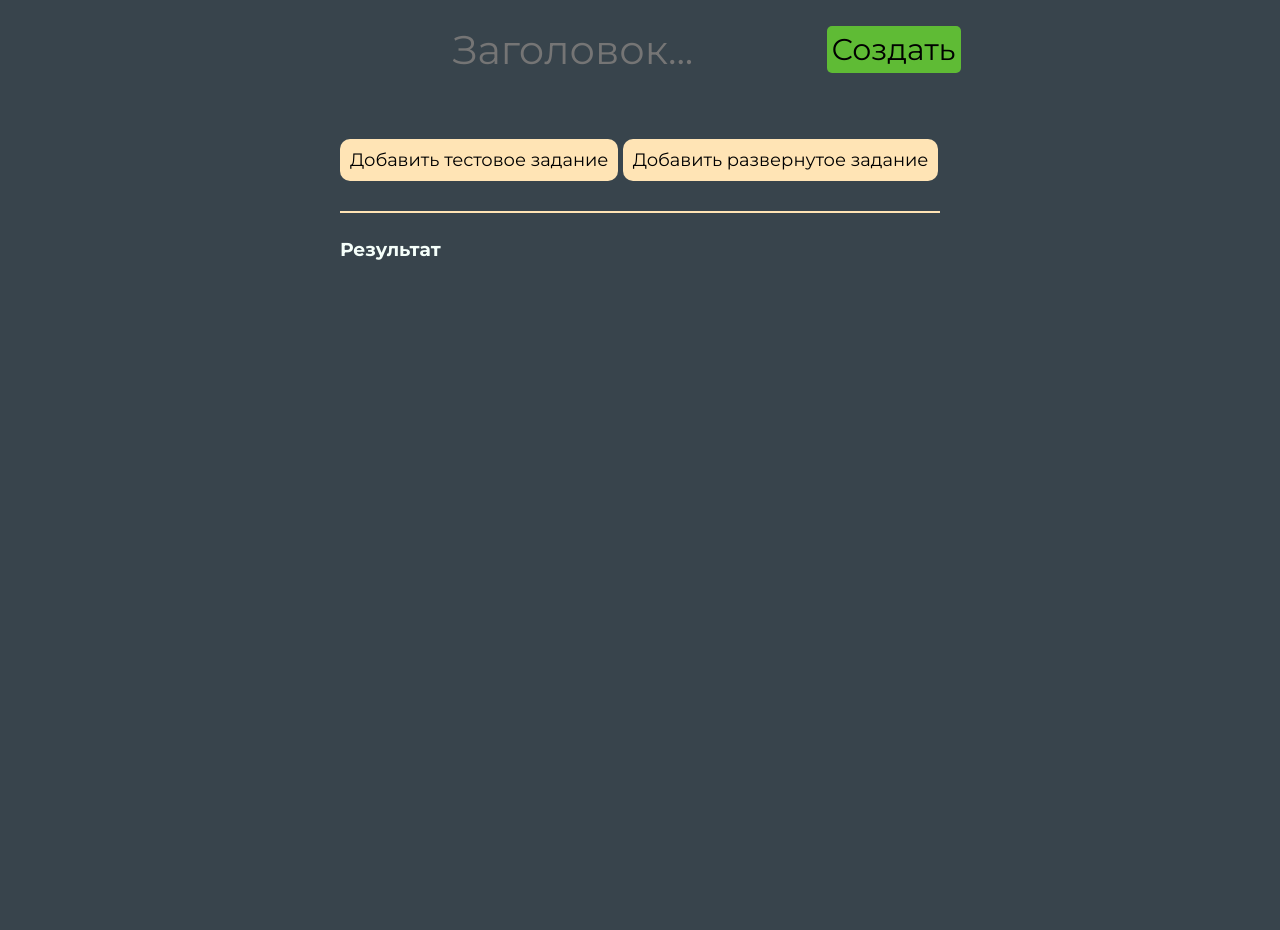
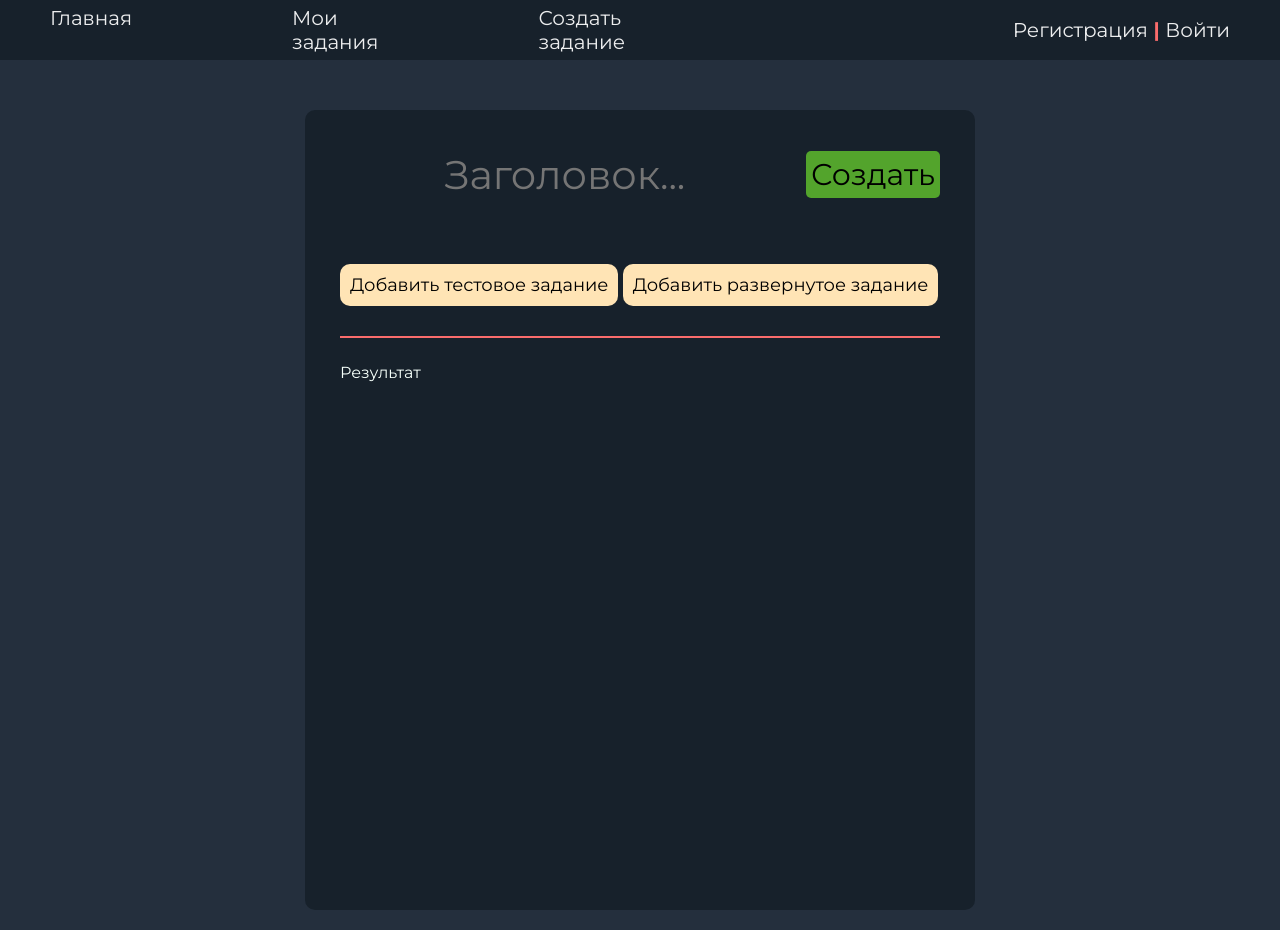
Before and after one commit to ZinixZay/Task_Tycoon_Web, a Django app: page /createtask/ in a window 1280 px wide. Before the commit the page ends 260 px from the top, so only its background shows below. Run offline with Django 4.2, Linux system fonts and the light colour scheme.

Commit message:
styles remake

```diff
--- a/task_tycoon/authentication/templates/authentication/index.html
+++ /dev/null
@@ -1,5 +0,0 @@
-{% extends 'authentication/base.html' %}
-
-{% block content %}
-    {{ user.is_authenticated }}
-{% endblock %}
--- a/task_tycoon/authentication/templates/authentication/login.html
+++ b/task_tycoon/authentication/templates/authentication/login.html
@@ -1,9 +1,9 @@
 {% extends 'authentication/base.html' %}
 
 {% block content %}
-    <form method="post">
+    <form class="login_form" method="post">
         {% csrf_token %}
         {{ form.as_p }}
-        <button type="submit">Войти</button>
+        <button class="submit_btn" type="submit">Войти</button>
     </form>
 {% endblock %}
--- a/task_tycoon/authentication/templates/authentication/registration.html
+++ b/task_tycoon/authentication/templates/authentication/registration.html
@@ -1,9 +1,9 @@
 {% extends 'authentication/base.html' %}
 
 {% block content %}
-    <form action="{% url 'registration' %}" method="post">
+    <form class='login_form' action="{% url 'registration' %}" method="post">
         {% csrf_token %}
         {{ form.as_p }}
-        <button type="submit">Зарегистрироваться</button>
+        <button class='submit_btn' type="submit">Зарегистрироваться</button>
     </form>
 {% endblock %}
--- a/task_tycoon/authentication/urls.py
+++ b/task_tycoon/authentication/urls.py
@@ -1,9 +1,8 @@
 from django.urls import path
-from .views import CreateUser, LoginUser, index, logout_user
+from .views import CreateUser, LoginUser, logout_user
 
 urlpatterns = [
     path('registration/', CreateUser.as_view(), name='registration'),
     path('login/', LoginUser.as_view(), name='login'),
     path('logout/', logout_user, name='logout'),
-    path('', index, name='home'),
 ]
--- /dev/null
+++ b/task_tycoon/tasks/static/tasks/css/reset_css.css
@@ -0,0 +1,89 @@
+/* Reset and base styles  */
+* {
+	padding: 0px;
+	margin: 0px;
+	border: none;
+}
+
+*,
+*::before,
+*::after {
+	box-sizing: border-box;
+}
+
+/* Links */
+
+a, a:link, a:visited  {
+    text-decoration: none;
+}
+
+a:hover  {
+    text-decoration: none;
+}
+
+/* Common */
+
+aside, nav, footer, header, section, main {
+	display: block;
+}
+
+h1, h2, h3, h4, h5, h6, p {
+    font-size: inherit;
+	font-weight: inherit;
+}
+
+ul, ul li {
+	list-style: none;
+}
+
+img {
+	vertical-align: top;
+}
+
+img, svg {
+	max-width: 100%;
+	height: auto;
+}
+
+address {
+  font-style: normal;
+}
+
+/* Form */
+
+input, textarea, button, select {
+	font-family: inherit;
+    font-size: inherit;
+    color: inherit;
+    background-color: transparent;
+}
+
+input::-ms-clear {
+	display: none;
+}
+
+button, input[type="submit"] {
+    display: inline-block;
+    box-shadow: none;
+    background-color: transparent;
+    background: none;
+    cursor: pointer;
+}
+
+input:focus, input:active,
+button:focus, button:active {
+    outline: none;
+}
+
+button::-moz-focus-inner {
+	padding: 0;
+	border: 0;
+}
+
+label {
+	cursor: pointer;
+}
+
+legend {
+	display: block;
+}
--- a/task_tycoon/tasks/static/tasks/css/styles.css
+++ b/task_tycoon/tasks/static/tasks/css/styles.css
@@ -1,5 +1,5 @@
 body {
-    background-color: #38444c;
+    background-color: #242f3d;
     color: mintcream;
     font-family: 'Montserrat', sans-serif !important;
 }
@@ -23,17 +23,47 @@ input:focus {
     border: #38444c 2px solid;
 }
 
+.menu-el {
+    color: #edeeef;
+    text-decoration: none;
+    font-size: 20px;
+    font-weight: 400;
+}
+
+.main-menu{
+    display: flex;
+    gap: 160px;
+    width: 50%;
+}
+
+.menu {
+    margin-bottom: 50px;
+    position: sticky;
+    display: flex;
+    height: 60px;
+    align-items: center;
+    justify-content: space-between;
+    padding: 0 50px;
+    background-color: #17212BFF;
+    width: 100%;
+}
+
 p{
     font-family: 'Montserrat', sans-serif
 }
 
 hr {
-    color: moccasin;
-    background-color: moccasin;
+    color: #FA6C6C;
+    background-color: #FA6C6C;
     height: 2px;
     border: none;
     outline: none;
     margin: 20px 0 25px 0;
+}
+
+.last {
+    font-weight: 700;
+    color: #FA6C6C;
 }
 
 textarea {
@@ -55,11 +85,16 @@ textarea:focus {
 
 /*-------------------------------------------------------------------------------------*/
 .wrapper {
-    width: 600px;
+    border-radius:10px;
+    background-color: #17212BFF;
+    padding: 35px;
+    width: 670px;
     display: flex;
     flex-direction: column;
     margin: 20px auto;
-    font-family: 'Montserrat', sans-serif
+    font-family: 'Montserrat', sans-serif;
+    height: 100%;
+    min-height: 100vh;
 }
 
 /*-------------------------------------------------------------------------------------*/
@@ -68,12 +103,13 @@ textarea:focus {
 /*-------------------------------------------------------------------------------------*/
 .top {
     display: flex;
-    justify-content: center;
+    justify-content: space-between;
     align-items: center;
     margin-bottom: 60px;
 }
 
 .title {
+    width: 75%;
     font-size: 40px;
     background-color: transparent;
     border: transparent;
@@ -86,11 +122,12 @@ textarea:focus {
 }
 
 .submit_btn {
-    background-color: #5fbb35;
+    background-color: #53a42c;
     border-radius: 5px;
     font-size: 30px;
     padding: 5px;
     transition: background-color .4s;
+    color: black;
 }
 
 .submit_btn:hover{
@@ -124,11 +161,20 @@ textarea:focus {
 
 }
 
+.task_content p{
+    margin-bottom: 15px;
+}
+
+.task h3{
+    margin-bottom: 30px;
+}
+
 .task_add {
     margin-bottom: 30px;
 }
 
 .task_add button {
+    color: black;
     background-color: moccasin;
     padding: 10px;
     font-size: 17.95px;
--- a/task_tycoon/tasks/templates/tasks/base.html
+++ b/task_tycoon/tasks/templates/tasks/base.html
@@ -4,21 +4,34 @@
 <head>
     <meta charset="UTF-8">
     <title>{{ title }}</title>
+    <meta name="viewport"
+          content="width=device-width, user-scalable=no, initial-scale=1.0, maximum-scale=1.0, minimum-scale=1.0">
+    <meta http-equiv="X-UA-Compatible" content="ie=edge">
+    <link type="text/css" href="{% static 'tasks/css/styles.css' %}" rel="stylesheet">
+    <link href="https://fonts.googleapis.com/css2?family=Montserrat:wght@400;500;600;700;800&display=swap"
+          rel="stylesheet">
+    <link type="text/css" href="{% static 'tasks/css/reset_css.css' %}" rel="stylesheet">
+    {% block head %}
+    {% endblock head %}
 </head>
 <body>
-<ul class="menu">
-    {% for el in menu %}
-        <li class="header"><a href="{% url el.url_name %}">{{ el.title }}</a></li>
-    {% endfor %}
+<div class="menu">
+    <div class="main-menu">
+        {% for el in menu %}
+            <a class="menu-el header" href="{% url el.url_name %}">{{ el.title }}</a>
+        {% endfor %}
+    </div>
     {% if request.user.is_authenticated %}
-        <li class="last header">{{ user.username }} | <a href="{% url 'logout' %}">Выйти</a></li>
+        <div class="last header menu-el">{{ user.username }} | <a class="menu-el" href="{% url 'logout' %}">Выйти</a></div>
     {% else %}
-        <li class="last header">
-            <a href="{% url 'registration' %}">Регистрация</a> | <a href="{% url 'login' %}">Войти</a>
-        </li>
+        <div class="last header menu-el">
+            <a class="menu-el" href="{% url 'registration' %}">Регистрация</a> | <a class="menu-el" href="{% url 'login' %}">Войти</a>
+        </div>
     {% endif %}
-</ul>
+</div>
 {% block content %}
 {% endblock content %}
+<script src="{% static 'tasks/js/script.js' %}"></script>
+<script src="{% static 'tasks/js/postTask.js' %}"></script>
 </body>
 </html>
--- a/task_tycoon/tasks/templates/tasks/create_task.html
+++ b/task_tycoon/tasks/templates/tasks/create_task.html
@@ -1,17 +1,5 @@
-<!doctype html>
-{% load static %}
-<html lang="en">
-<head>
-    <meta charset="UTF-8">
-    <meta name="viewport"
-          content="width=device-width, user-scalable=no, initial-scale=1.0, maximum-scale=1.0, minimum-scale=1.0">
-    <meta http-equiv="X-UA-Compatible" content="ie=edge">
-    <link rel="stylesheet" href="{% static 'tasks/css/styles.css' %}">
-    <link href="https://fonts.googleapis.com/css2?family=Montserrat:wght@400;500;600;700;800&display=swap"
-          rel="stylesheet">
-    <title>{{ title }}</title>
-</head>
-<body>
+{% extends 'tasks/base.html' %}
+{% block content %}
 <div class="wrapper">
     <header>
         <form class="top" action="">
@@ -53,8 +41,4 @@
         <div class="all-tasks"></div>
     </form>
 </div>
-
-<script src="{% static 'tasks/js/script.js' %}"></script>
-<script src="{% static 'tasks/js/postTask.js' %}"></script>
-</body>
-</html>
+{% endblock %}
--- /dev/null
+++ b/task_tycoon/tasks/templates/tasks/index.html
@@ -0,0 +1,4 @@
+{% extends 'tasks/base.html' %}
+{% block content %}
+<h3> Пользователь - {{ user.username }} </h3>
+{% endblock %}
--- a/task_tycoon/tasks/urls.py
+++ b/task_tycoon/tasks/urls.py
@@ -1,9 +1,10 @@
 from django.urls import path
-from .views import CreateTask, MyTasks
+from .views import CreateTask, MyTasks, index
 from .viewsets import TaskAPIView
 
 urlpatterns = [
     path('createtask/', CreateTask.as_view(), name='createtask'),
     path('api/v1/addtask', TaskAPIView.as_view(), name='addtask'),
     path('tasks/', MyTasks.as_view(), name='tasks'),
+    path('', index, name='home')
 ]
--- a/task_tycoon/tasks/views.py
+++ b/task_tycoon/tasks/views.py
@@ -1,9 +1,7 @@
 from django.shortcuts import render
-from django.views.generic import View, ListView
+from django.views.generic import View, ListView, DetailView
 
 from .models import Task
-
-# Create your views here.
 
 
 menu = [
@@ -11,6 +9,12 @@ menu = [
     {'title': 'Мои задания', 'url_name': 'tasks'},
     {'title': 'Создать задание', 'url_name': 'createtask'}
 ]
+
+# Create your views here.
+
+
+def index(request):
+    return render(request, template_name='tasks/index.html', context={'menu': menu, 'title': 'Главная'})
 
 
 class CreateTask(View):
@@ -31,3 +35,7 @@ class MyTasks(ListView):
     def get_queryset(self):
         new_queryset = Task.objects.filter(creator_id=self.request.user.id)
         return new_queryset
+
+
+class ShowTask(DetailView):
+    template_name = 'tasks/show_task.html'
```
Also changed, not shown: other parts of task_tycoon/tasks/static/tasks/css/styles.css (+55 -3 lines), task_tycoon/authentication/forms.py (+11 -2 lines), task_tycoon/authentication/templates/authentication/base.html (+18 -9 lines), task_tycoon/authentication/views.py (+3 -7 lines), task_tycoon/tasks/templates/tasks/tasks_view.html (+11 -8 lines).
